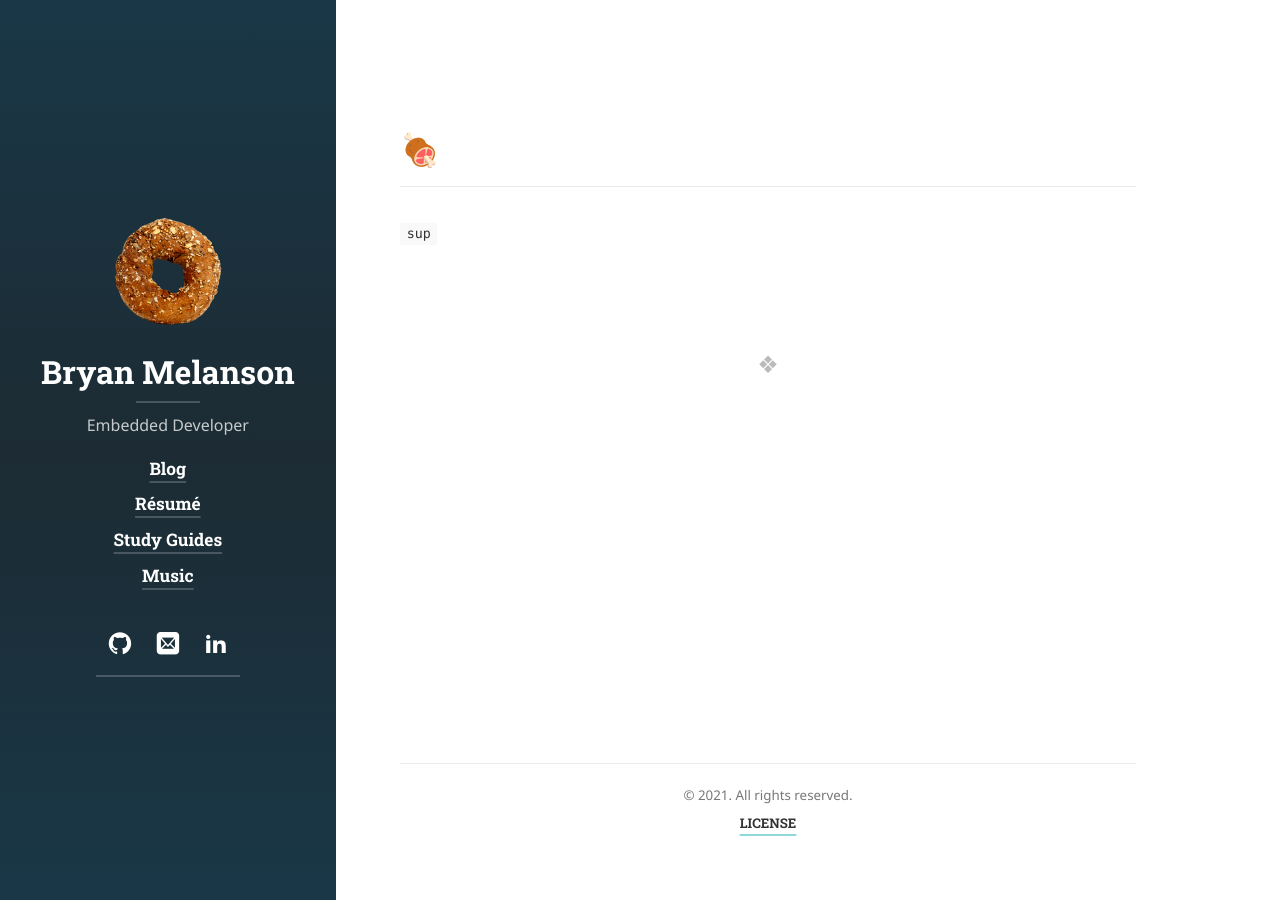
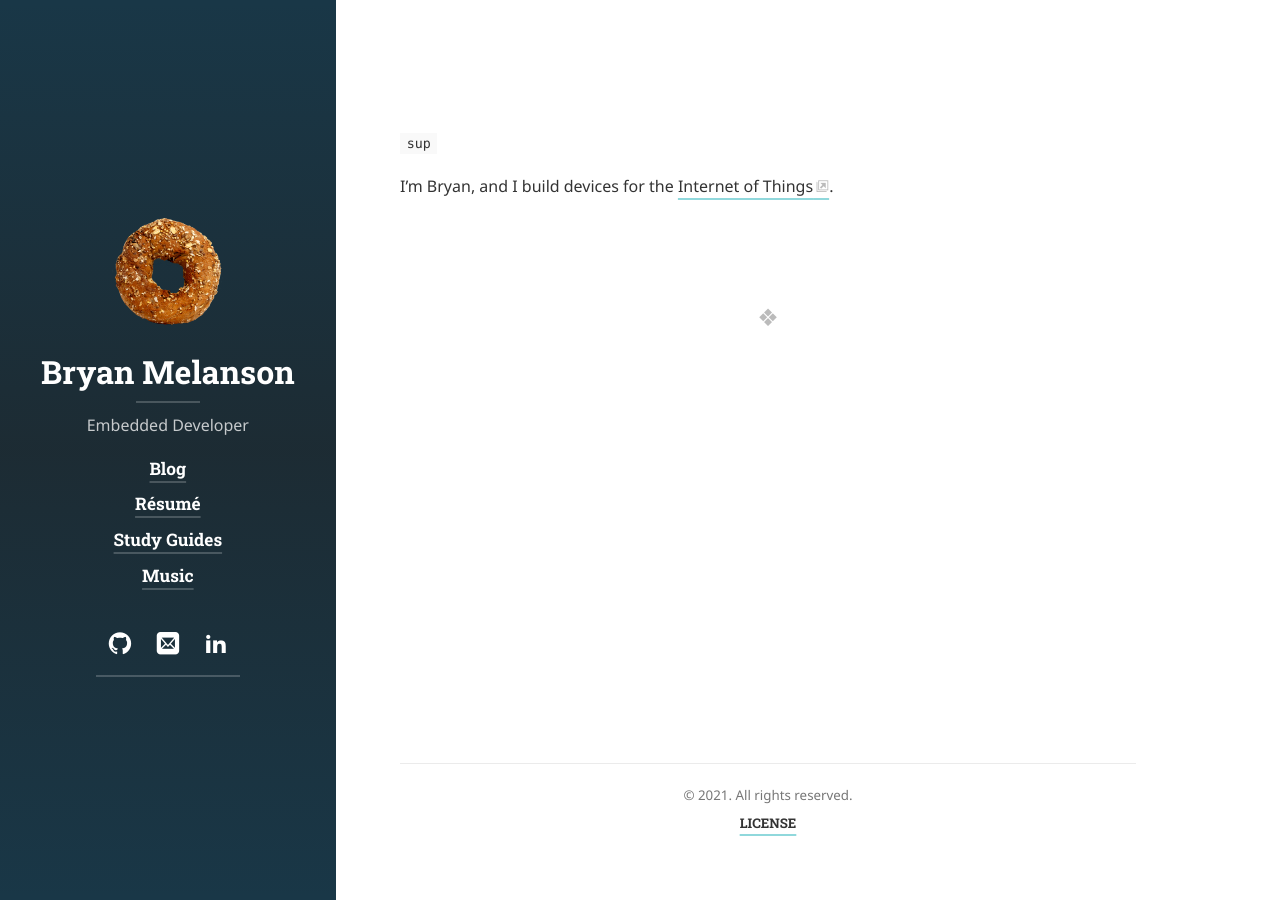
Before and after one commit to bnuh/bnuh.github.io, a Jekyll site: the page built from index.md, in a window 1280 px wide. Built offline with Jekyll 4.4.1, drawn with Linux system fonts in a browser that asks for light colours; cached includes are drawn as plain includes; nearby versions of some CDN libraries; some web fonts are replaced; library files that are not in the unit come from our copies.

Commit message:
Remove title from plain page

```diff
--- a/_layouts/plain.html
+++ b/_layouts/plain.html
@@ -18,11 +18,6 @@ layout: base
 ---
 
 <article class="page mb6" role="article">
-  <header>
-    <h1 class="page-title">{{ page.title }}</h1>
-    {% include components/message.html text=page.description hide=page.hide_description %}
-  </header>
-
   {{ content }}
 </article>
 
--- a/index.md
+++ b/index.md
@@ -1,8 +1,10 @@
 ---
-layout: welcome
+layout: plain
 sitemap: false
 title: 🍖
 cover: false
 ---
 
 `sup`
+
+I'm Bryan, and I build devices for the [Internet of Things](https://en.wikipedia.org/wiki/Internet_of_things).
```
